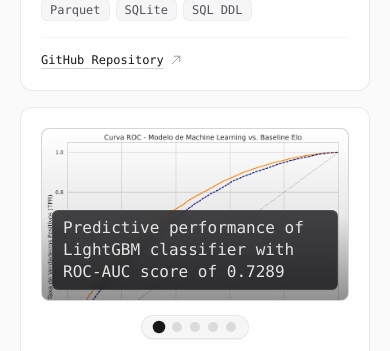
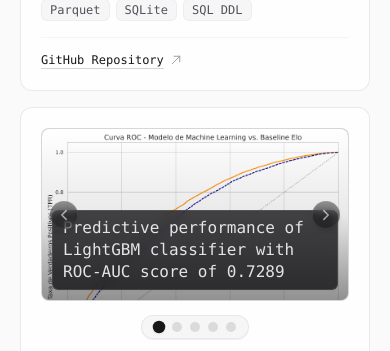
Before and after one commit to caiosaboia/portfolio, a Next.js app: page /en/ in a window 390 px wide. Shown: the part 1860-2211 px from the top of the page. Built offline with nearby package versions, Linux system fonts and the light colour scheme.

Commit message:
feat(projects): add discrete lateral navigation arrows to ml-judo gallery

```diff
--- a/components/ProjectCard.tsx
+++ b/components/ProjectCard.tsx
@@ -13,6 +13,18 @@ export function ProjectCard({ project }: ProjectCardProps) {
   const activeMedia = project.gallery && project.gallery.length > 0
     ? project.gallery[activeGalleryIndex] || project.gallery[0]
     : project.media;
+
+  const handlePrev = (e: React.MouseEvent) => {
+    e.stopPropagation();
+    if (!project.gallery || project.gallery.length <= 1) return;
+    setActiveGalleryIndex((prev) => (prev - 1 + project.gallery!.length) % project.gallery!.length);
+  };
+
+  const handleNext = (e: React.MouseEvent) => {
+    e.stopPropagation();
+    if (!project.gallery || project.gallery.length <= 1) return;
+    setActiveGalleryIndex((prev) => (prev + 1) % project.gallery!.length);
+  };
 
   return (
     <article className="group relative rounded-xl border border-zinc-200/80 dark:border-zinc-800/80 bg-white/70 dark:bg-zinc-900/40 p-5 sm:p-6 backdrop-blur-xs shadow-[inset_0_1px_0_0_rgba(255,255,255,0.7)] dark:shadow-[inset_0_1px_0_0_rgba(255,255,255,0.04)] motion-safe:transition-all duration-300 motion-safe:hover:-translate-y-1 hover:border-zinc-300 dark:hover:border-zinc-600 hover:shadow-xl hover:shadow-zinc-950/5 dark:hover:shadow-black/30 space-y-4 motion-safe:active:scale-[0.99]">
@@ -55,6 +67,34 @@ export function ProjectCard({ project }: ProjectCardProps) {
                   {activeMedia.caption}
                 </p>
               </div>
+            )}
+
+            {project.gallery && project.gallery.length > 1 && (
+              <>
+                <button
+                  type="button"
+                  onClick={handlePrev}
+                  aria-label="Gráfico anterior"
+                  title="Gráfico anterior"
+                  className="absolute left-2 sm:left-3 top-1/2 -translate-y-1/2 z-10 p-1.5 sm:p-2 rounded-full bg-zinc-950/60 hover:bg-zinc-950/90 text-white/80 hover:text-white border border-white/10 backdrop-blur-xs shadow-md transition-all duration-200 opacity-70 sm:opacity-0 sm:group-hover/media:opacity-100 cursor-pointer focus-visible:opacity-100 focus-visible:outline-hidden focus-visible:ring-2 focus-visible:ring-white/50 active:scale-95"
+                >
+                  <svg className="size-3.5 sm:size-4" fill="none" viewBox="0 0 24 24" stroke="currentColor" strokeWidth={2.5} aria-hidden="true">
+                    <path strokeLinecap="round" strokeLinejoin="round" d="M15.75 19.5L8.25 12l7.5-7.5" />
+                  </svg>
+                </button>
+
+                <button
+                  type="button"
+                  onClick={handleNext}
+                  aria-label="Próximo gráfico"
+                  title="Próximo gráfico"
+                  className="absolute right-2 sm:right-3 top-1/2 -translate-y-1/2 z-10 p-1.5 sm:p-2 rounded-full bg-zinc-950/60 hover:bg-zinc-950/90 text-white/80 hover:text-white border border-white/10 backdrop-blur-xs shadow-md transition-all duration-200 opacity-70 sm:opacity-0 sm:group-hover/media:opacity-100 cursor-pointer focus-visible:opacity-100 focus-visible:outline-hidden focus-visible:ring-2 focus-visible:ring-white/50 active:scale-95"
+                >
+                  <svg className="size-3.5 sm:size-4" fill="none" viewBox="0 0 24 24" stroke="currentColor" strokeWidth={2.5} aria-hidden="true">
+                    <path strokeLinecap="round" strokeLinejoin="round" d="M8.25 4.5l7.5 7.5-7.5 7.5" />
+                  </svg>
+                </button>
+              </>
             )}
           </div>
 
```
Also changed, not shown: 1 other file (tests, documents, lock files or other folders).
